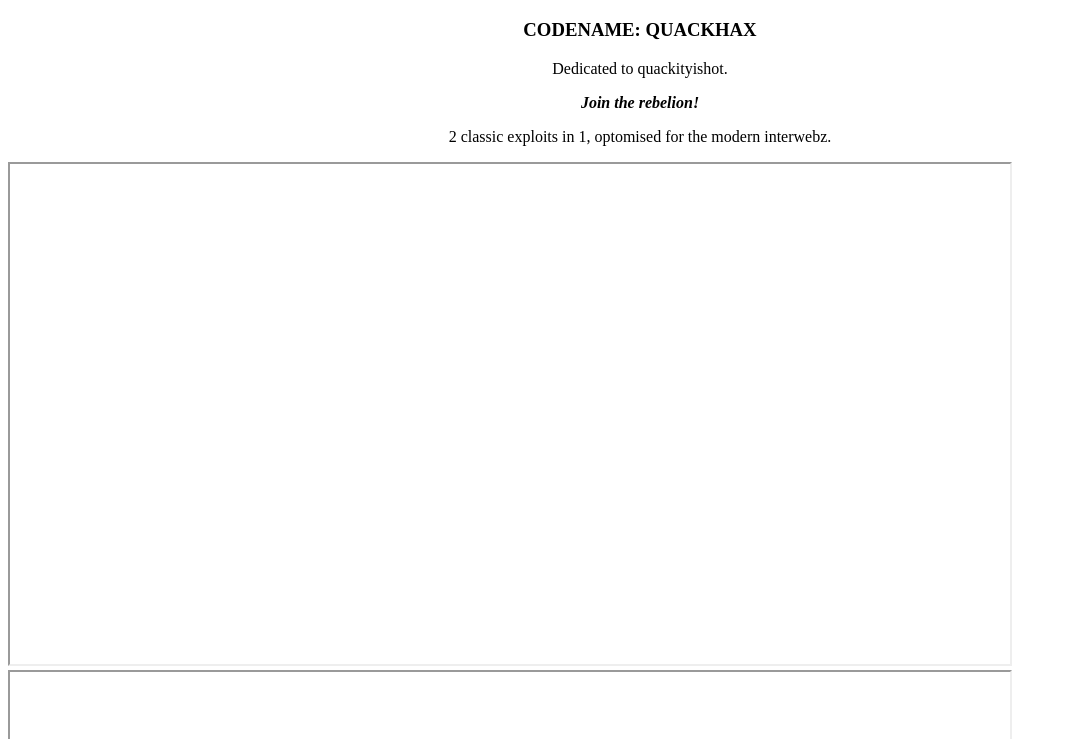
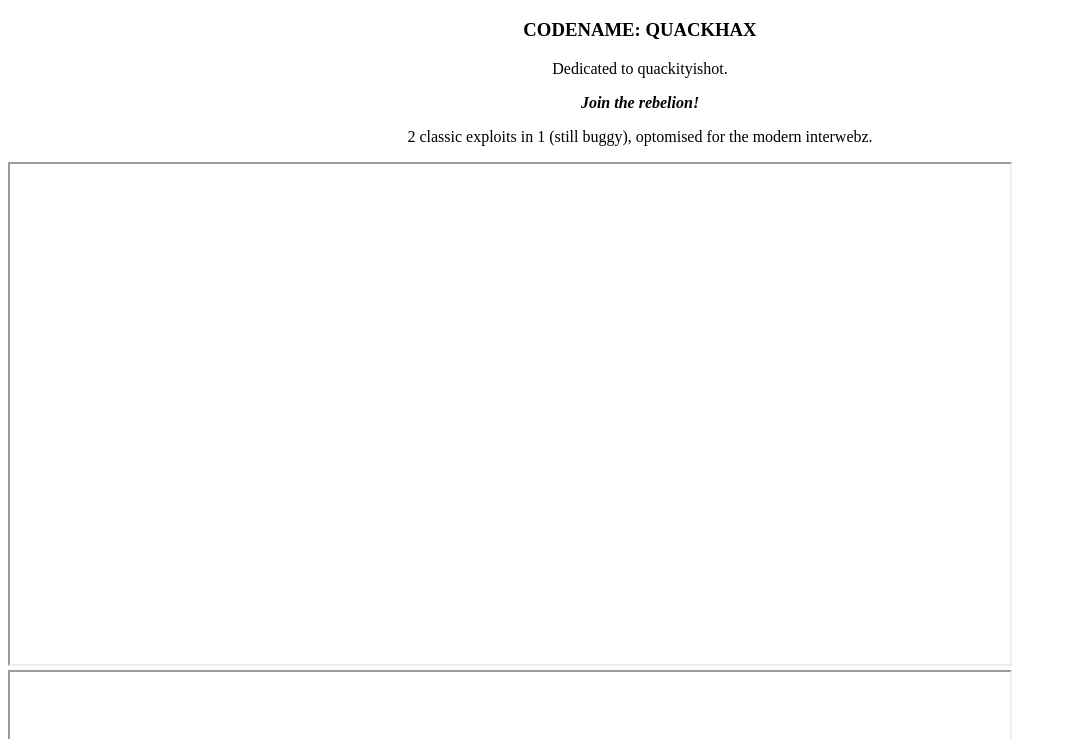
Before and after one commit to cyiShit/cyiShit, a plain HTML site: page index.html in a window 1280 px wide. Shown: the part 61-800 px from the top of the page, without its empty margins (0-1067 px from the left). Drawn offline with Linux system fonts and the light colour scheme.

Commit message:
Add files via upload

```diff
--- a/index.html
+++ b/index.html
@@ -101,7 +101,7 @@
 	<div align="center">
 		<h1>Crash Your iShit Presents:</h1>
 		<h3>CODENAME: QUACKHAX</h3>
-		<p>Dedicated to quackityishot.</p><b><i>Join the rebelion!</i></b><i></i><p>2 classic exploits in 1, optomised for the modern interwebz.<p>
+		<p>Dedicated to quackityishot.</p><b><i>Join the rebelion!</i></b><i></i><p>2 classic exploits in 1 (still buggy), optomised for the modern interwebz.<p>
 	</div>
 	<script>
 	var urls = ["https://www.youtube.com/embed/vV-RAj0dJkM?ecver=2&autoplay=1", "https://pbs.twimg.com/media/C-3T8eQWAAUg6De.jpg", "https://vignette3.wikia.nocookie.net/roblox/images/e/e1/Quackityishot.png", "https://ytimg.googleusercontent.com/vi/1sRNNKleFsI/mqdefault.jpg"];
```
